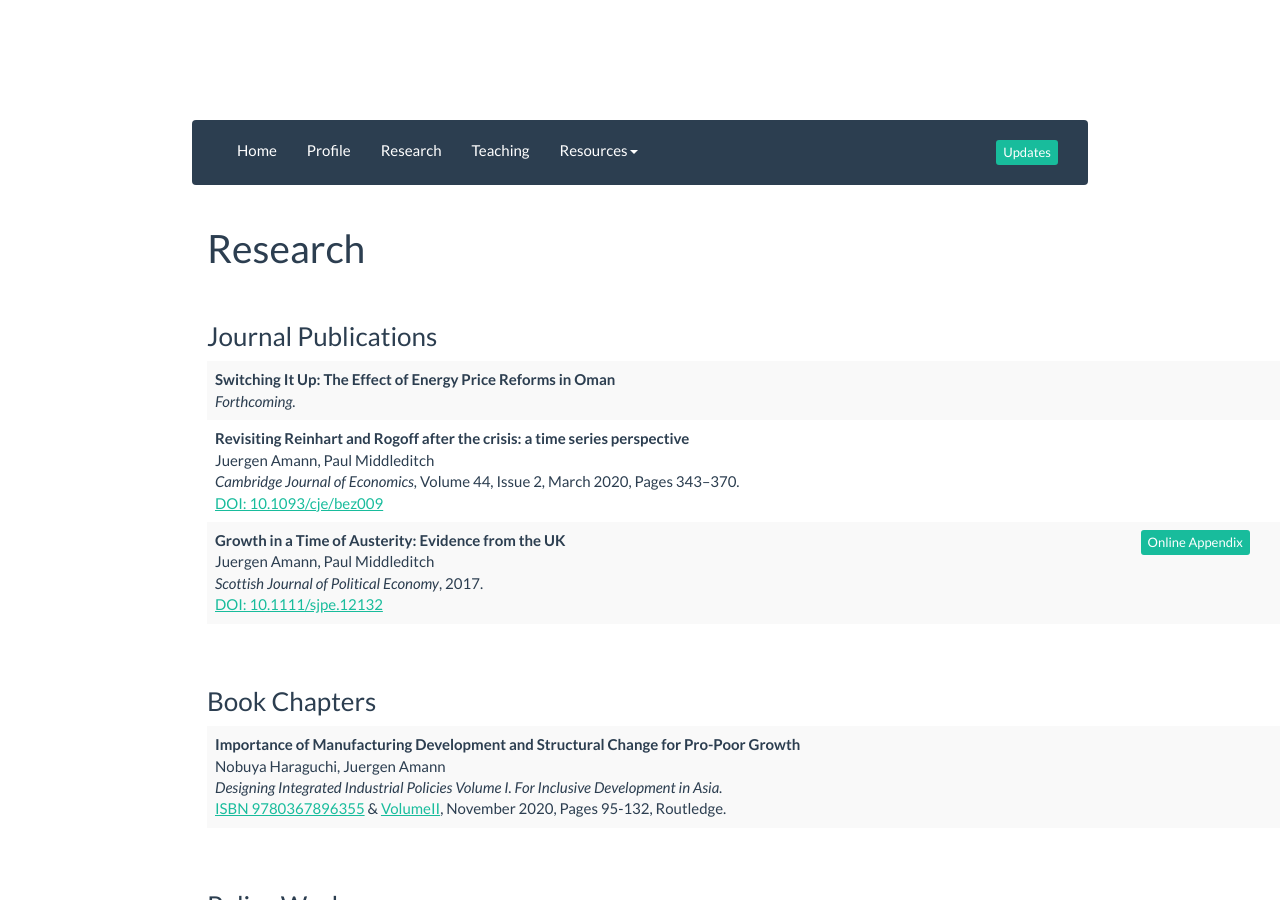
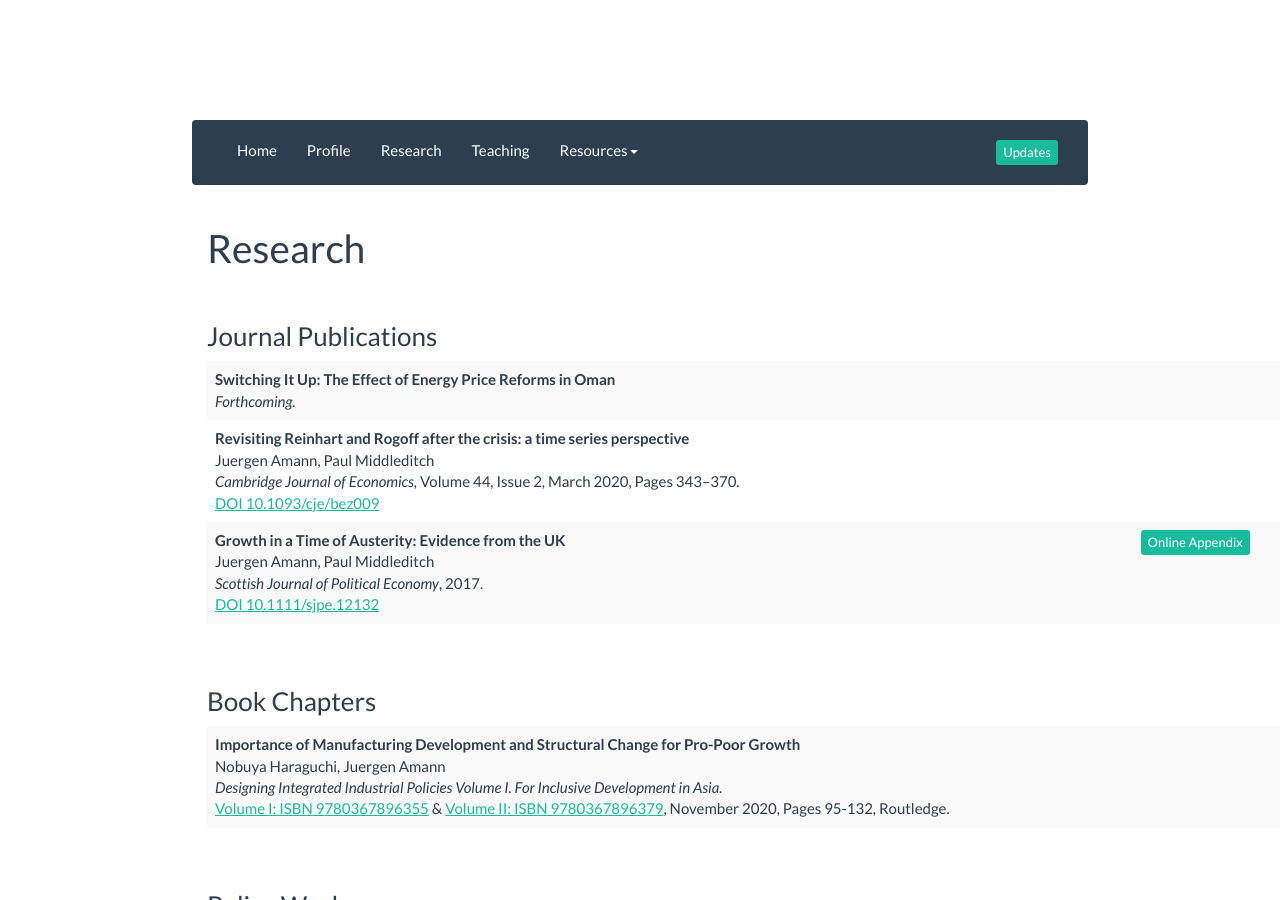
Before and after one commit to amannj/amannj.github.io, a Jekyll site: the page built from research/index.html, in a window 1280 px wide and 900 px high. Built offline with Jekyll 4.4.1, drawn with Linux system fonts in a browser that asks for light colours; nearby versions of some CDN libraries.

Commit message:
fix typo

```diff
--- a/research/index.html
+++ b/research/index.html
@@ -22,7 +22,7 @@
 				<strong>Revisiting Reinhart and Rogoff after the crisis: a time series perspective</strong>
 				<br />Juergen Amann, Paul Middleditch
 				<br /><em>Cambridge Journal of Economics,</em> Volume 44, Issue 2, March 2020, Pages 343–370.
-				<br /><a href="https://doi.org/10.1093/cje/bez009" target="_blank">DOI: 10.1093/cje/bez009</a>
+				<br /><a href="https://doi.org/10.1093/cje/bez009" target="_blank">DOI 10.1093/cje/bez009</a>
 		</td>
 		<td>
 		</td>
@@ -32,7 +32,7 @@
 				<strong>Growth in a Time of Austerity: Evidence from the UK</strong>
 				<br />Juergen Amann, Paul Middleditch
 				<br /><em>Scottish Journal of Political Economy</em>, 2017.
-				<br /><a href="http://dx.doi.org/10.1111/sjpe.12132" target="_blank">DOI: 10.1111/sjpe.12132 </a>
+				<br /><a href="http://dx.doi.org/10.1111/sjpe.12132" target="_blank">DOI 10.1111/sjpe.12132 </a>
 			</td>
       		<td>
 				<a href="https://amannj.github.io/research/appendices/Growth-in-a-Time-of-Austerity/OnlineAppendix.html" class="btn btn-success btn-xs" target="_blank">Online Appendix</a>
@@ -50,8 +50,8 @@
 			<strong>Importance of Manufacturing Development and Structural Change for Pro-Poor Growth</strong>
 			<br />Nobuya Haraguchi, Juergen Amann
 			<br /><em>Designing Integrated Industrial Policies Volume I. For Inclusive Development in Asia.</em>
-			<br /><a href="https://www.routledge.com/Designing-Integrated-Industrial-Policies-Volume-I-For-Inclusive-Development/Otsubo-Otchia/p/book/9780367896355" target="_blank">ISBN 9780367896355</a> &
-				  <a href="https://www.routledge.com/Designing-Integrated-Industrial-Policies-Volume-II-For-Inclusive-Development/Otsubo-Otchia/p/book/9780367896379" target="_blank">VolumeII</a>, November 2020, Pages 95-132, Routledge.
+			<br /><a href="https://www.routledge.com/Designing-Integrated-Industrial-Policies-Volume-I-For-Inclusive-Development/Otsubo-Otchia/p/book/9780367896355" target="_blank">Volume I: ISBN 9780367896355</a> &
+				  <a href="https://www.routledge.com/Designing-Integrated-Industrial-Policies-Volume-II-For-Inclusive-Development/Otsubo-Otchia/p/book/9780367896379" target="_blank">Volume II: ISBN 9780367896379</a>, November 2020, Pages 95-132, Routledge.
 			</td>
 		<td>
 		</td>
```
